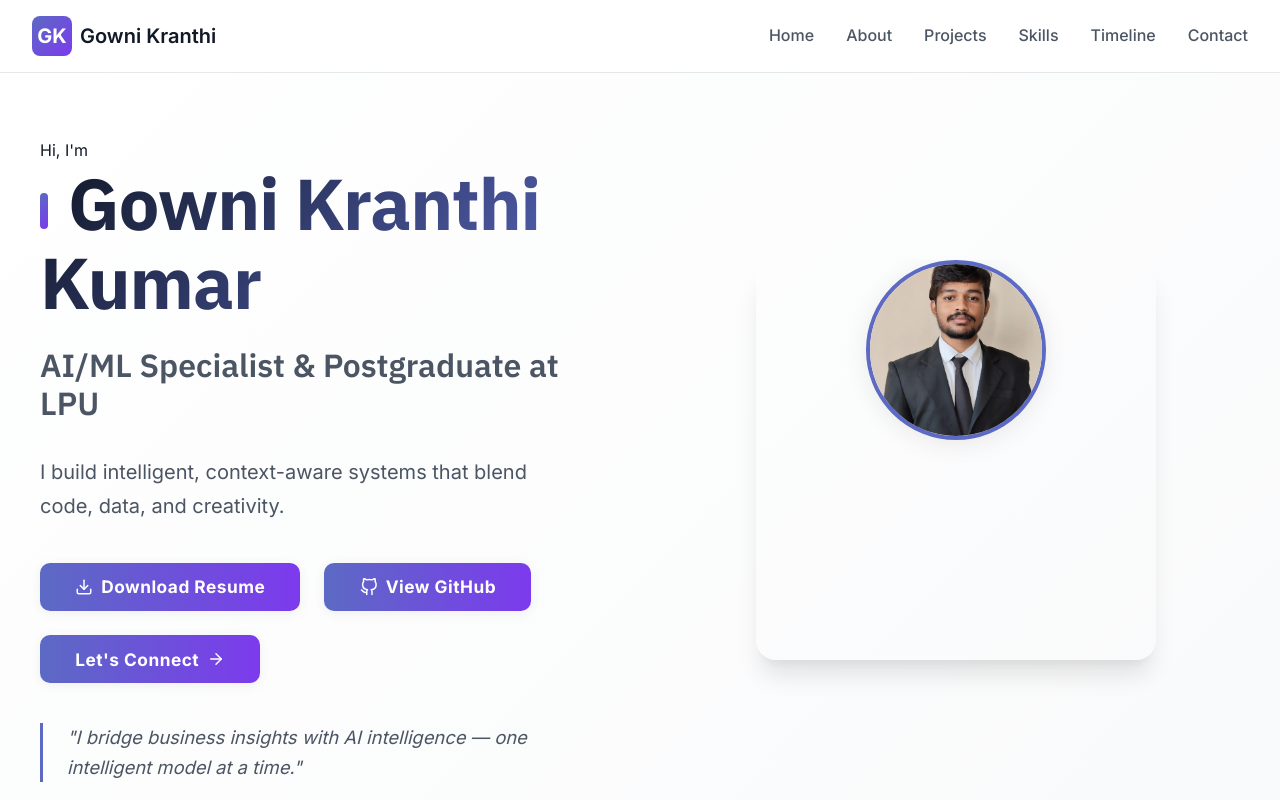
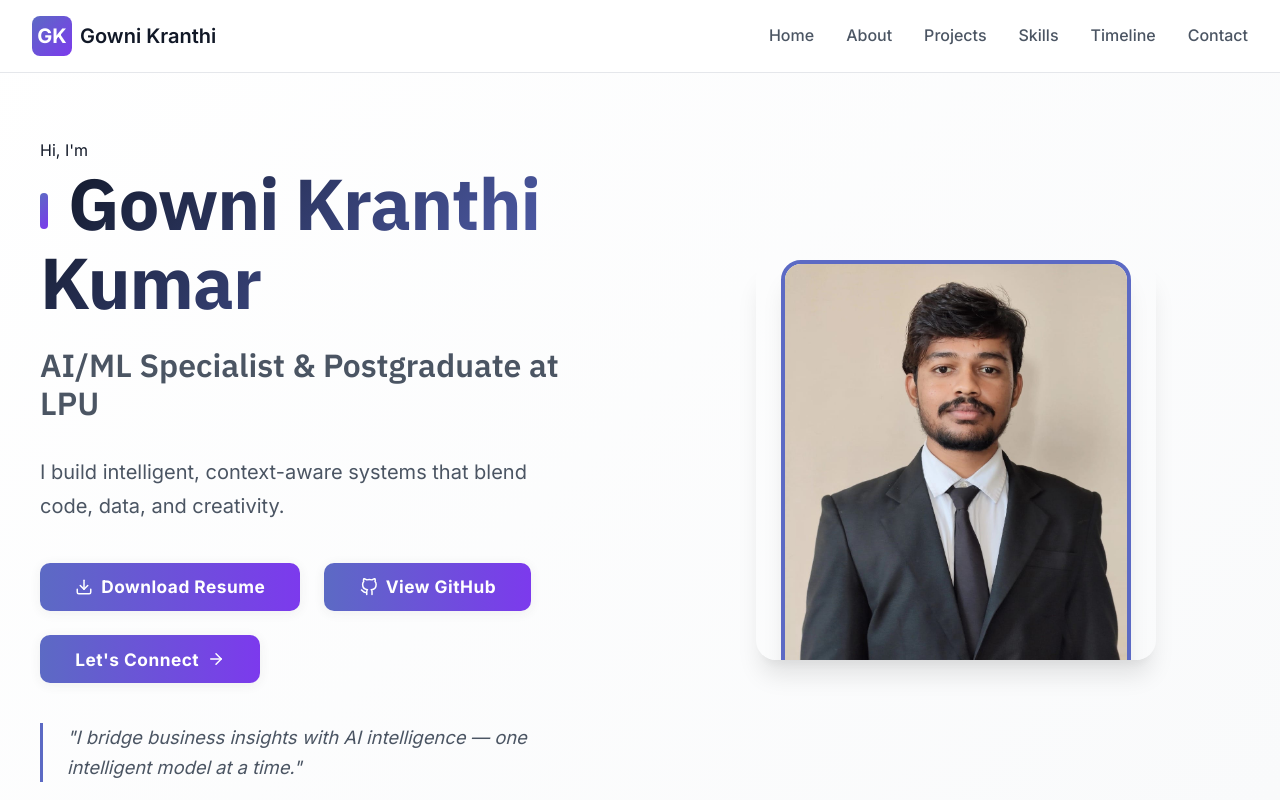
Before and after one commit to gownikranthi/gownikranthi_Portfolio, a React (Create React App) app: page / in a window 1280 px wide. Shown: the top 800 px of the page. Built offline with nearby package versions, Linux system fonts and the light colour scheme.

Commit message:
Update About.css

```diff
--- a/src/components/About.css
+++ b/src/components/About.css
@@ -165,7 +165,7 @@
   margin: 0;
 }
 
-.profile-photo {
+.about-image .profile-photo {
   width: 180px;
   height: 180px;
   object-fit: cover;
```
